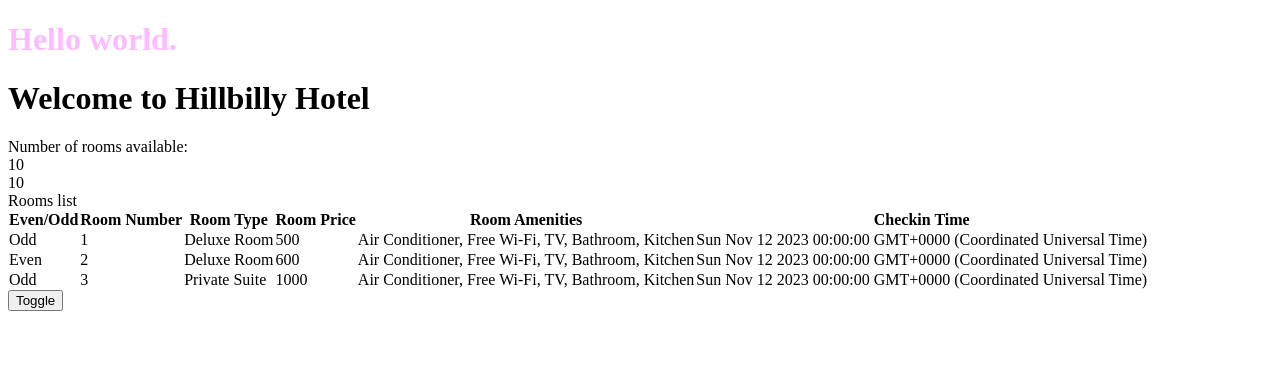
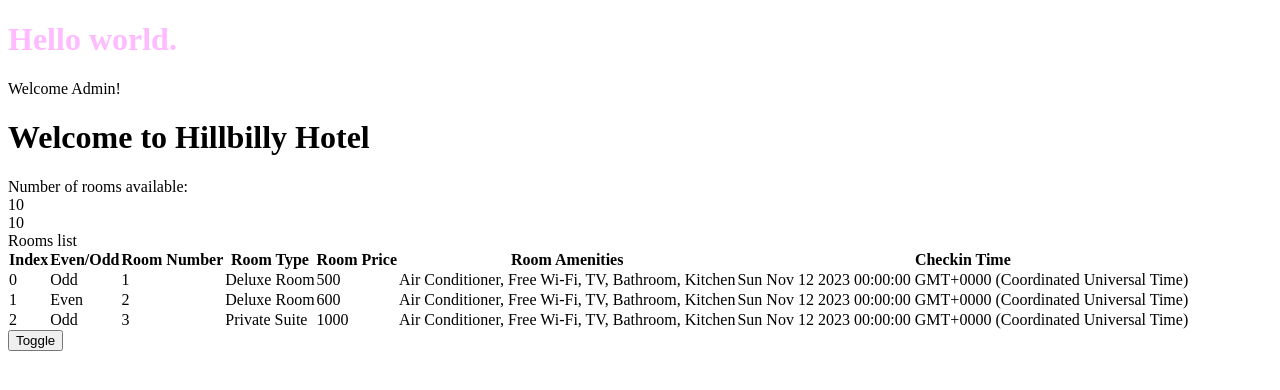
Before and after one commit to DraganGlamocic/angular-practice-inventory-app, an Angular app: page / in a window 1280 px wide. Shown: the top 390 px of the page. Built offline with nearby package versions, Linux system fonts and the light colour scheme.

Commit message:
Practice directives: # *ngSwitch # View changes based on User/Admin role. in app.component.ts&html #

```diff
--- a/projects/hotelinventory/src/app/app.component.html
+++ b/projects/hotelinventory/src/app/app.component.html
@@ -1,2 +1,11 @@
 <h1>Hello world.</h1>
-<hinv-rooms></hinv-rooms>
+
+
+<div [ngSwitch]="role">
+    <div *ngSwitchCase="'User'">Welcome User!</div>
+    <div *ngSwitchCase="'Admin'">
+        Welcome Admin!
+        <hinv-rooms></hinv-rooms>
+    </div>
+    <div *ngSwitchDefault>Unauthorized to view page.</div>
+</div>
--- a/projects/hotelinventory/src/app/app.component.ts
+++ b/projects/hotelinventory/src/app/app.component.ts
@@ -14,4 +14,7 @@ import {Component} from '@angular/core';
 })
 export class AppComponent {
   title = 'hotelinventory';
+
+  role = 'Admin';
+
 }
--- a/projects/hotelinventory/src/app/rooms/rooms.component.html
+++ b/projects/hotelinventory/src/app/rooms/rooms.component.html
@@ -13,6 +13,7 @@
     Rooms list
     <!--  {{roomList}}-->
     <tr>
+        <th>Index</th>
         <th>Even/Odd</th>
         <th>Room Number</th>
         <th>Room Type</th>
@@ -21,7 +22,8 @@
         <th>Checkin Time</th>
     </tr>
 
-    <tr *ngFor="let room of roomList; let e=even; let o=odd">
+    <tr *ngFor="let room of roomList; let o=odd; let e=even; let i=index">
+        <td>{{ i }}</td>
         <td>{{ o ? "Even" : "Odd" }}</td>
         <td>{{ room.roomNumber }}</td>
         <td>{{ room.roomType }}</td>
--- a/projects/hotelinventory/src/app/rooms/rooms.component.ts
+++ b/projects/hotelinventory/src/app/rooms/rooms.component.ts
@@ -43,7 +43,7 @@ export class RoomsComponent implements OnInit {
             roomType: 'Private Suite',
             amenities: 'Air Conditioner, Free Wi-Fi, TV, Bathroom, Kitchen',
             price: 1000,
-            photos: 'https://unsplash.com/photos/a-living-room-with-a-couch-and-a-table-76JYlSoAYM4',
+            photos: 'https://unsplash.com/photos/a-green-and-black-background-with-a-lot-of-lights-hVm4zmZYnYg',
             checkinTime: new Date('11-12-2023'),
             checkoutTime: new Date('12-12-2023'),
         }
```
